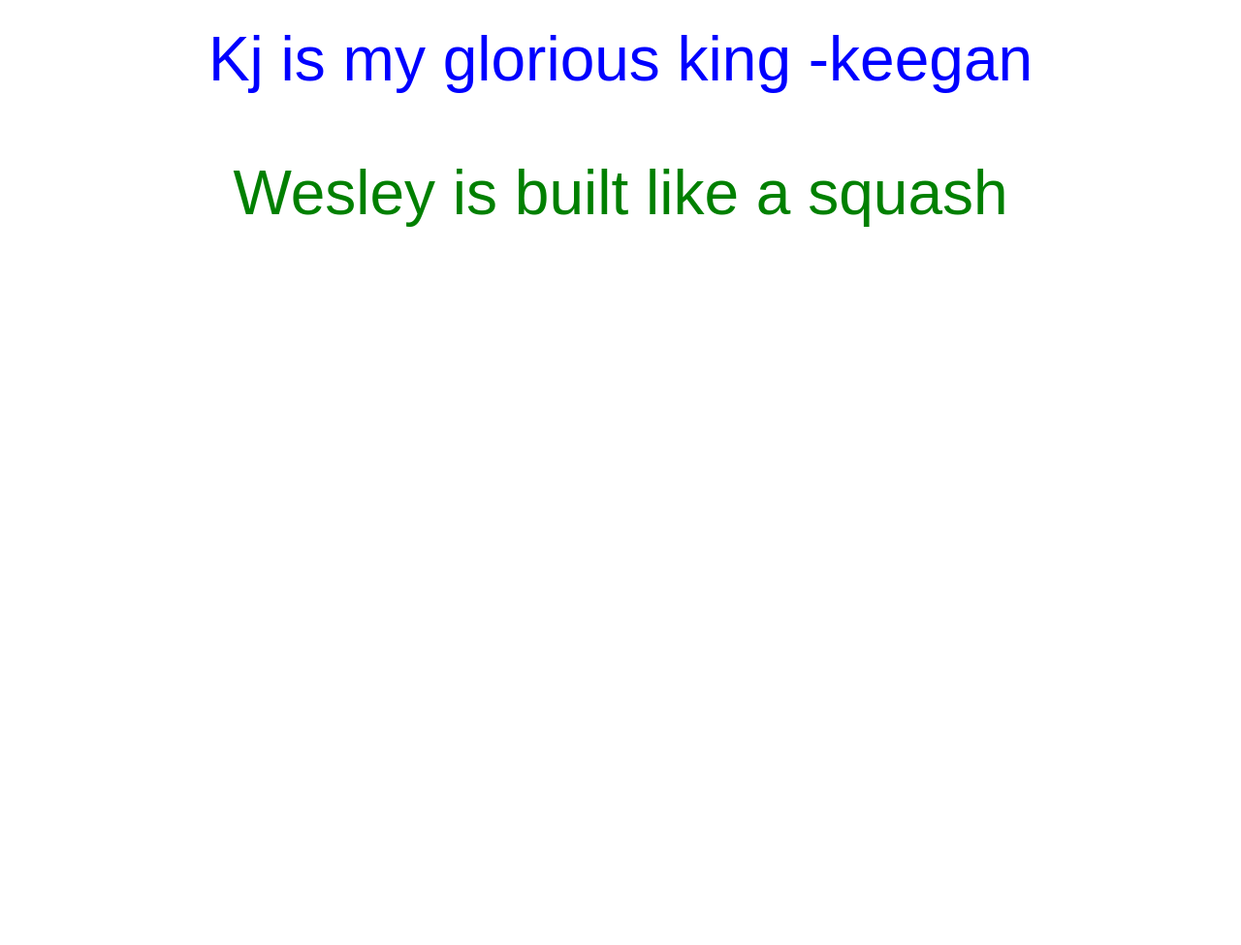
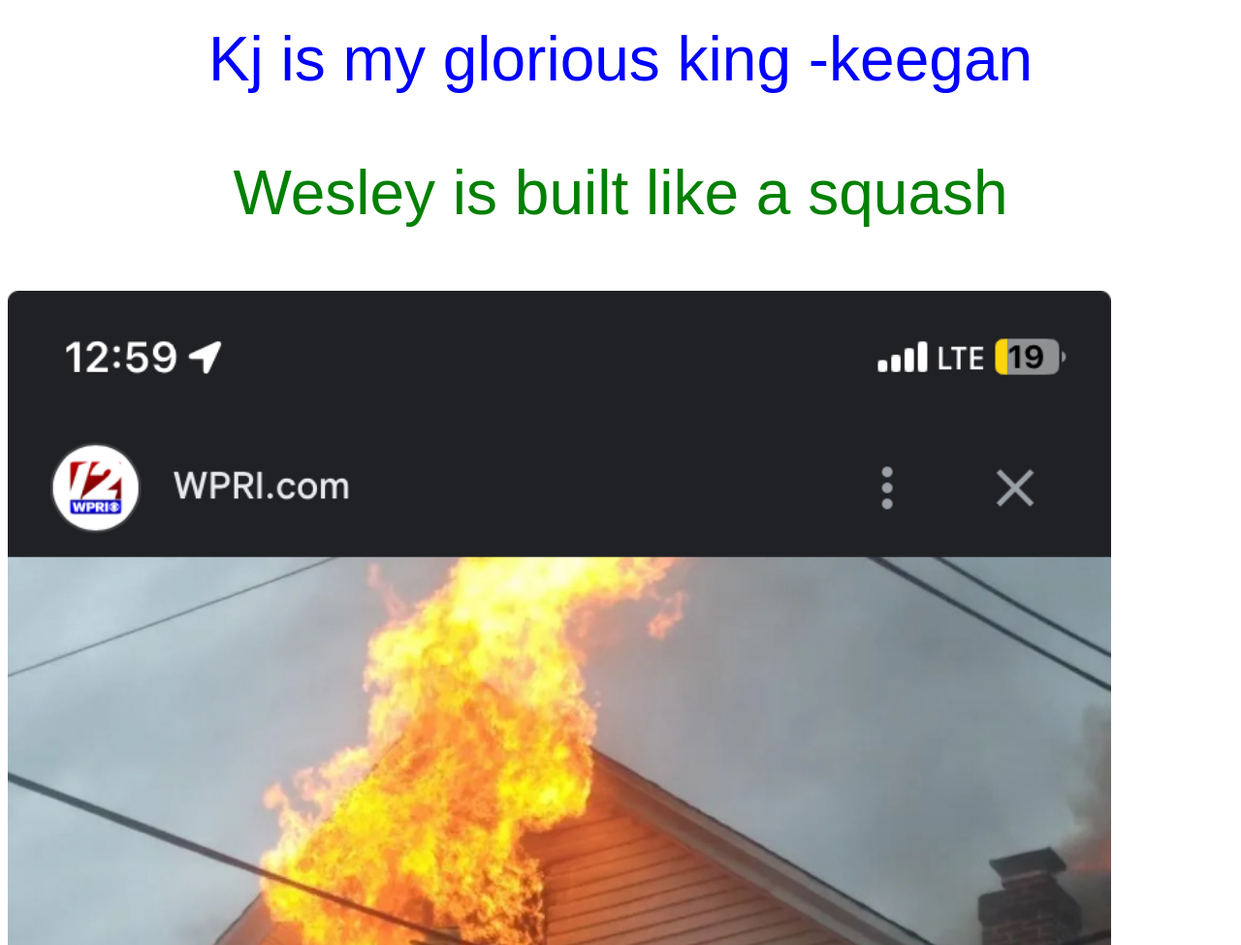
Before and after one commit to doesandrewspehekexist/quandre, a plain HTML site: page index.html in a window 1280 px wide. Shown: the part 1085-2060 px from the top of the page at 97% size. Before the commit the page ends 1385 px from the top, so only its background shows below. Drawn offline with Linux system fonts and the light colour scheme.

Commit message:
Update index.html

```diff
--- a/index.html
+++ b/index.html
@@ -24,3 +24,4 @@ src="https://www.youtube.com/embed/NUO9gIl50W8">
 <p>Stop glazing quandre</p>
 <p style="color: blue">Kj is my glorious king -keegan</p>
 <p style="color: green">Wesley is built like a squash</p>
+<img style="width: 90%; height: auto" src="IMG_1516.jpeg">
```
